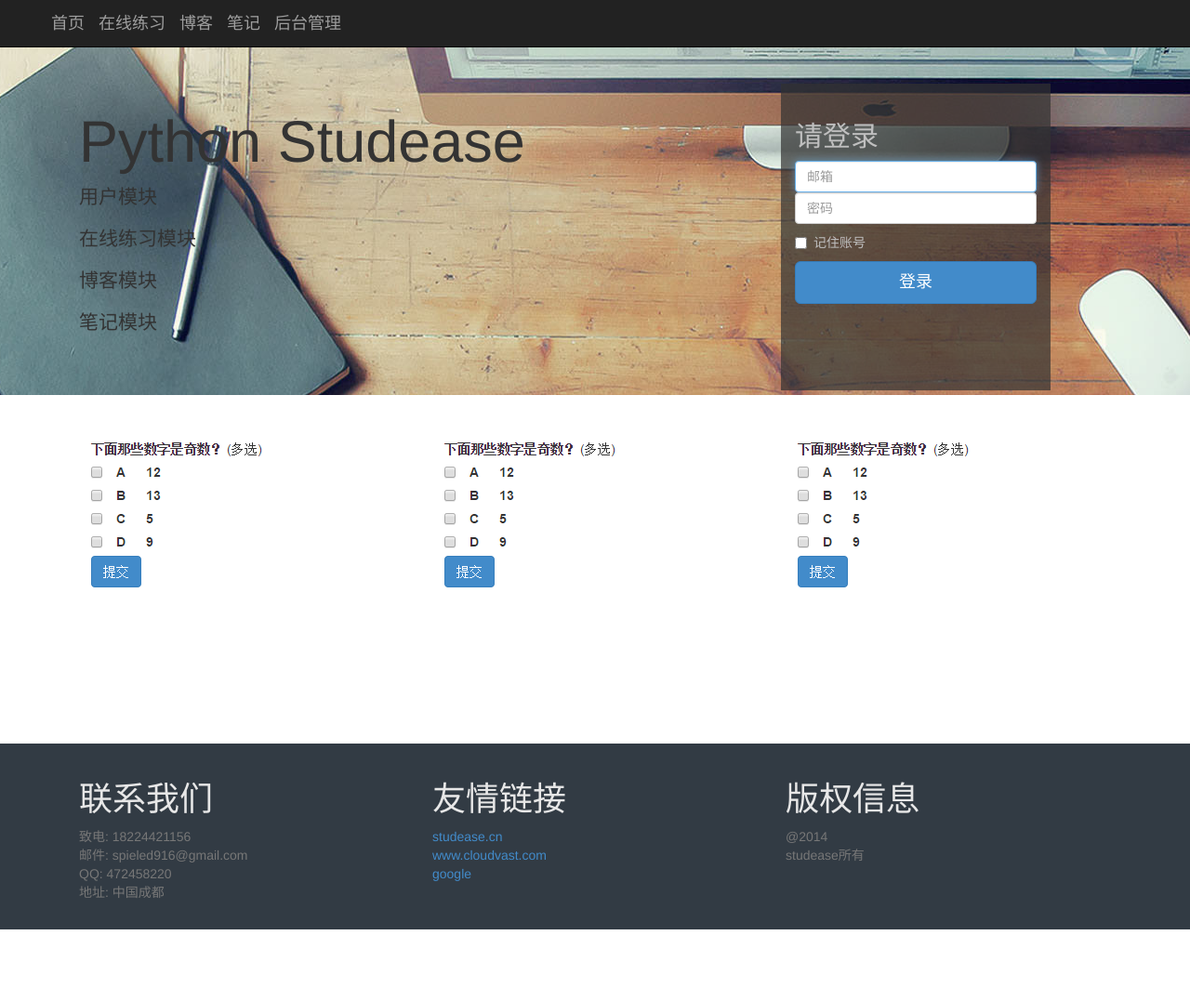
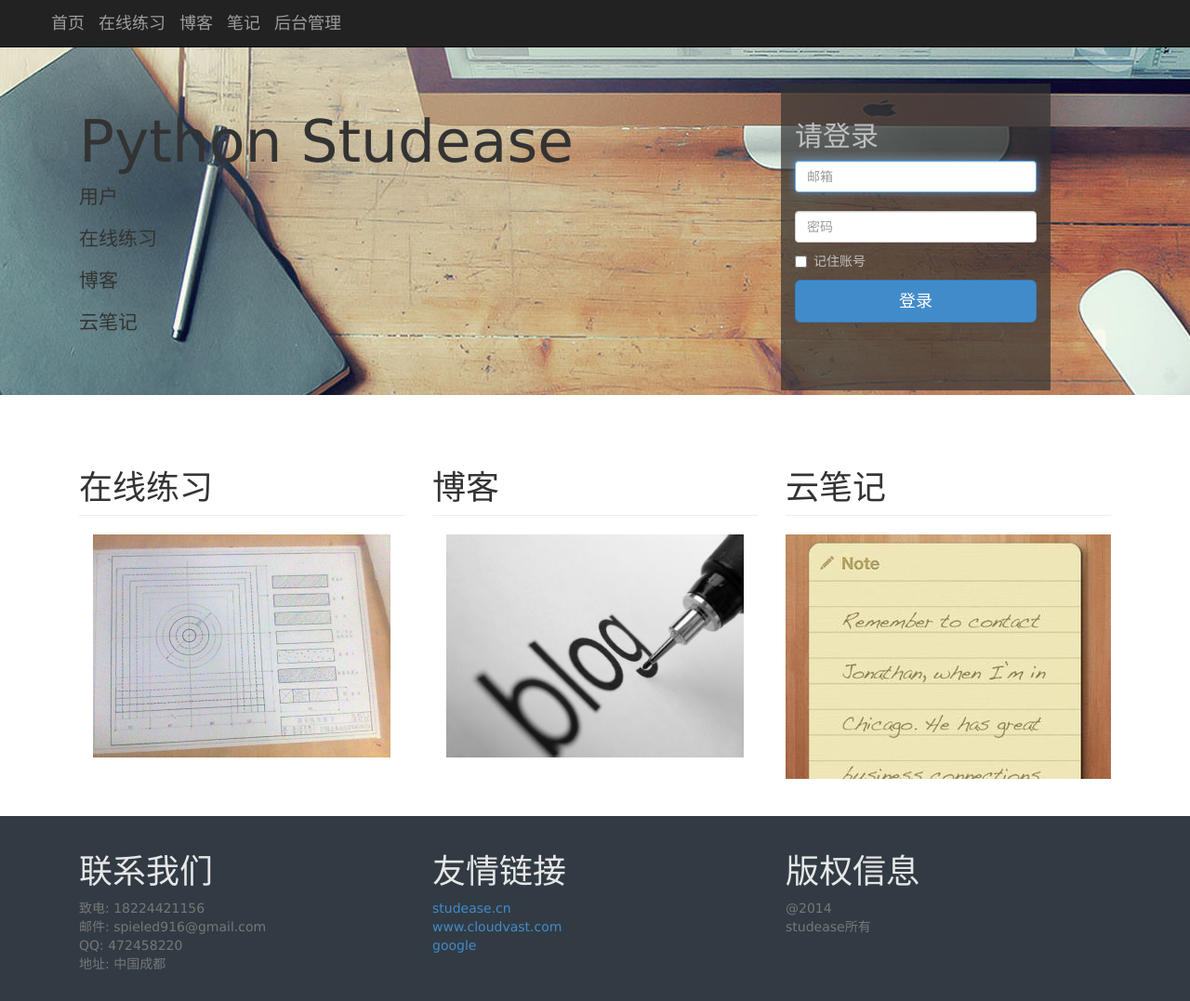
Before and after one commit to spieled/py-studease, a Django app: page / in a window 1280 px wide. Shown: the whole page at 93% size. Before the commit the page ends 1000 px from the top, so only its background shows below. Run offline with Django 3.2, Linux system fonts and the light colour scheme; some libraries are stand-ins or nearby versions.

Commit message:
1、优化首页美观展示

```diff
--- a/practice/static/css/site.css
+++ b/practice/static/css/site.css
@@ -2,3 +2,39 @@
 .masthead {
     padding-top: 90px;
 }
+
+* {
+    font-size: 14px;
+    font-family: ff-tisa-web-pro-1, ff-tisa-web-pro-2, 'Lucida Grande', 'Helvetica Neue', Helvetica, Arial, 'Hiragino Sans GB', 'Hiragino Sans GB W3', 'Microsoft YaHei UI', 'Microsoft YaHei', 'WenQuanYi Micro Hei', sans-serif;
+ }
+ .form-box {
+    color: #f5f5f5;
+    width: 290px;
+    height: 330px;
+    position: absolute;
+    margin-right: -490px;
+    right: 50%;
+    overflow: hidden;
+    top: 90px;
+    z-index: 2;
+    background-color: rgba(51, 51, 51, 0.701961);
+ }
+
+label, input, button, select, textarea {
+    font-size: 14px;
+    font-weight: 400;
+    line-height: 20px;
+}
+
+.mt5 {
+    margin-top: 5px;
+}
+.mt10 {
+    margin-top: 10px;
+}
+.mt15 {
+    margin-top: 15px;
+}
+.mt20 {
+    margin-top: 20px;
+}
--- a/templates/base.html
+++ b/templates/base.html
@@ -9,30 +9,6 @@
     {% block stylesheets %}
     <link rel="stylesheet" href="{% static 'css/bootstrap.css' %}">
     <link rel="stylesheet" href="{% static 'css/site.css' %}">
-    <style>
-    * {
-        font-size: 14px;
-    }
-     .form-box {
-        color: #f5f5f5;
-        width: 290px;
-        height: 330px;
-        position: absolute;
-        margin-right: -490px;
-        right: 50%;
-        overflow: hidden;
-        top: 90px;
-        z-index: 2;
-        background-color: rgba(51, 51, 51, 0.701961);
-     }
-
-    label, input, button, select, textarea {
-        font-size: 14px;
-        font-weight: 400;
-        line-height: 20px;
-    }
-
-    </style>
     {% endblock %}
 
 
@@ -60,16 +36,16 @@
         <div class="container">
             <div class="col-lg-6">
                 <h1>Python Studease</h1>
-                  <p>用户模块</p>
-                  <p>在线练习模块</p>
-                  <p>博客模块</p>
-                  <p>笔记模块</p>
+                  <p>用户</p>
+                  <p>在线练习</p>
+                  <p>博客</p>
+                  <p>云笔记</p>
             </div>
             <div class="col-lg-6 form-box">
                 <form class="form-signin" role="form" style="color: #bfbfbf; padding-top: 20px;">
                     <h2 class="form-signin-heading">请登录</h2>
                     <input type="email" class="form-control" placeholder="邮箱" required="" autofocus="">
-                    <input type="password" class="form-control" placeholder="密码" required="">
+                    <input type="password" class="form-control mt20" placeholder="密码" required="">
                     <div class="checkbox">
                       <label>
                         <input type="checkbox" value="remember-me"> 记住账号
@@ -85,13 +61,16 @@
 
         <div class="container" style="margin-top: 40px;margin-bottom: 40px;">
             <div class="col-lg-4">
-                <a href="/practice/"><img src="{% static 'image/practice.png' %}"></a>
+                <h1 class="page-header">在线练习</h1>
+                <a href="/practice/"><img class="col-lg-12" src="{% static 'image/practice1.jpg' %}" alt="在线练习" title="在线练习"></a>
             </div>
             <div class="col-lg-4">
-                <a href="/blog/"><img src="{% static 'image/practice.png' %}"></a>
+                <h1 class="page-header">博客</h1>
+                <a href="/blog/"><img class="col-lg-12" src="{% static 'image/blog1.jpg' %}" alt="博客" title="博客"></a>
             </div>
             <div class="col-lg-4">
-                <a href="/note/"><img src="{% static 'image/practice.png' %}"></a>
+                <h1 class="page-header">云笔记</h1>
+                <a href="/note/"><img src="{% static 'image/note1.jpg' %}" alt="云笔记" title="云笔记"></a>
             </div>
         </div>
 
```
Also changed, not shown: static/image/blog1.jpg (added), static/image/note1.jpg (added), static/image/practice1.jpg (added).
